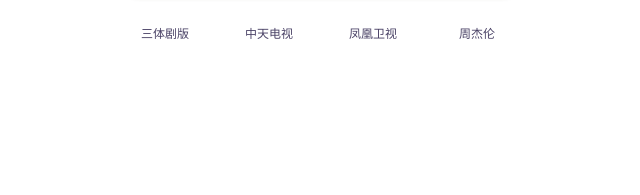
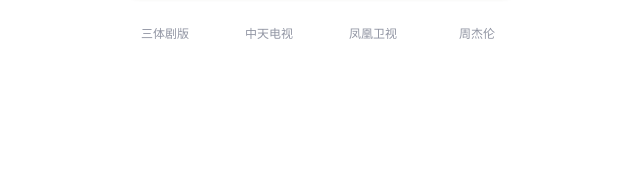
Before and after one commit to 466034505/yttest, a plain HTML site: page index.html in a window 1280 px wide. Shown: the part 373-568 px from the top of the page, 319-959 px from the left. Drawn offline with nearby package versions, Linux system fonts and the light colour scheme.

Commit message:
Update index.css

```diff
--- a/css/index.css
+++ b/css/index.css
@@ -154,7 +154,7 @@
 
 
   .url {
-    color: #4a4266;
+    color: #9195a3;
     height: 1.5em;
     line-height: 1.5em;
     width: 72px;
```
